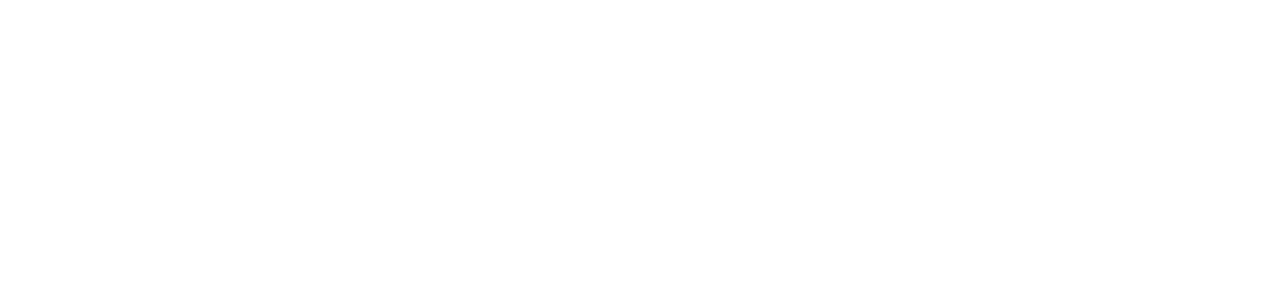
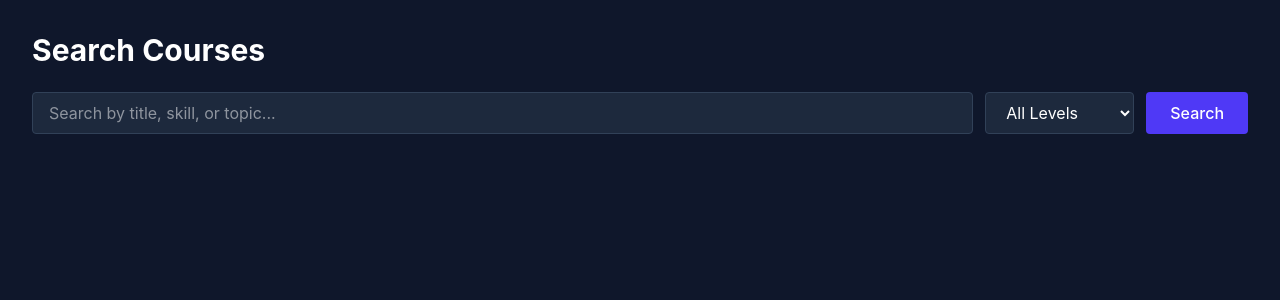
Before and after one commit to prakharsrivastava972-lgtm/nexora, a React app in the folder frontend/: page /search in a window 1280 px wide. Before the commit this address had no page. Shown: the top 300 px of the page. Built offline with nearby package versions, Linux system fonts and the light colour scheme; the HTML template or start-up script is replaced by a standard one.

Commit message:
Phase 23: search feature (backend + frontend)

```diff
--- a/frontend/src/App.jsx
+++ b/frontend/src/App.jsx
@@ -1,3 +1,4 @@
+import Search from "./pages/Search";
 import ItemDetail from "./pages/ItemDetail";
 import { BrowserRouter, Routes, Route, Navigate } from "react-router-dom";
 import Login from "./pages/Login";
@@ -9,6 +10,7 @@
   return (
     <BrowserRouter>
       <Routes>
+        <Route path="/search" element={<Search />} />
         <Route path="/items/:itemId" element={<ItemDetail />} />
         <Route path="/" element={<Navigate to="/login" />} />
         <Route path="/login" element={<Login />} />
--- a/frontend/src/pages/Dashboard.jsx
+++ b/frontend/src/pages/Dashboard.jsx
@@ -34,7 +34,10 @@
     <div className="min-h-screen bg-slate-900 p-8">
       <div className="flex justify-between items-center mb-8">
         <h1 className="text-3xl font-bold text-white">Your Personalized Learning Feed</h1>
-        <Link to="/analytics" className="text-indigo-400 underline">View Your Analytics</Link>
+        <div className="flex gap-4">
+          <Link to="/search" className="text-indigo-400 underline">Search</Link>
+          <Link to="/analytics" className="text-indigo-400 underline">View Your Analytics</Link>
+        </div>
       </div>
 
       {loading && <p className="text-slate-400">Loading recommendations...</p>}
--- /dev/null
+++ b/frontend/src/pages/Search.jsx
@@ -0,0 +1,86 @@
+import { useState } from "react";
+import { useNavigate } from "react-router-dom";
+import api from "../services/api";
+
+function Search() {
+  const navigate = useNavigate();
+  const [query, setQuery] = useState("");
+  const [difficulty, setDifficulty] = useState("");
+  const [results, setResults] = useState([]);
+  const [loading, setLoading] = useState(false);
+  const [searched, setSearched] = useState(false);
+
+  const handleSearch = async (e) => {
+    e.preventDefault();
+    if (!query.trim()) return;
+    setLoading(true);
+    setSearched(true);
+    try {
+      const params = { q: query };
+      if (difficulty) params.difficulty = difficulty;
+      const res = await api.get("/search", { params });
+      setResults(res.data);
+    } catch (err) {
+      setResults([]);
+    } finally {
+      setLoading(false);
+    }
+  };
+
+  return (
+    <div className="min-h-screen bg-slate-900 p-8">
+      <h1 className="text-3xl font-bold text-white mb-6">Search Courses</h1>
+
+      <form onSubmit={handleSearch} className="flex gap-3 mb-8 flex-wrap">
+        <input
+          type="text"
+          value={query}
+          onChange={(e) => setQuery(e.target.value)}
+          placeholder="Search by title, skill, or topic..."
+          className="flex-1 min-w-[240px] px-4 py-2 rounded bg-slate-800 text-white outline-none border border-slate-700 focus:border-indigo-500"
+        />
+        <select
+          value={difficulty}
+          onChange={(e) => setDifficulty(e.target.value)}
+          className="px-4 py-2 rounded bg-slate-800 text-white outline-none border border-slate-700"
+        >
+          <option value="">All Levels</option>
+          <option value="Beginner">Beginner</option>
+          <option value="Intermediate">Intermediate</option>
+          <option value="Advanced">Advanced</option>
+          <option value="Mixed">Mixed</option>
+        </select>
+        <button
+          type="submit"
+          className="bg-indigo-600 hover:bg-indigo-500 text-white px-6 py-2 rounded font-medium"
+        >
+          Search
+        </button>
+      </form>
+
+      {loading && <p className="text-slate-400">Searching...</p>}
+
+      {searched && !loading && results.length === 0 && (
+        <p className="text-slate-400">No courses found. Try a different search term.</p>
+      )}
+
+      <div className="grid md:grid-cols-2 lg:grid-cols-3 gap-6">
+        {results.map((item) => (
+          <div
+            key={item.item_id}
+            onClick={() => navigate(`/items/${item.item_id}`)}
+            className="bg-slate-800 rounded-xl p-6 cursor-pointer hover:bg-slate-750 transition-colors"
+          >
+            <h3 className="text-white font-semibold text-lg mb-2">{item.title}</h3>
+            <div className="flex justify-between items-center">
+              <span className="text-slate-400 text-sm">{item.difficulty}</span>
+              {item.rating && <span className="text-amber-400 text-sm">★ {item.rating}</span>}
+            </div>
+          </div>
+        ))}
+      </div>
+    </div>
+  );
+}
+
+export default Search;
```
